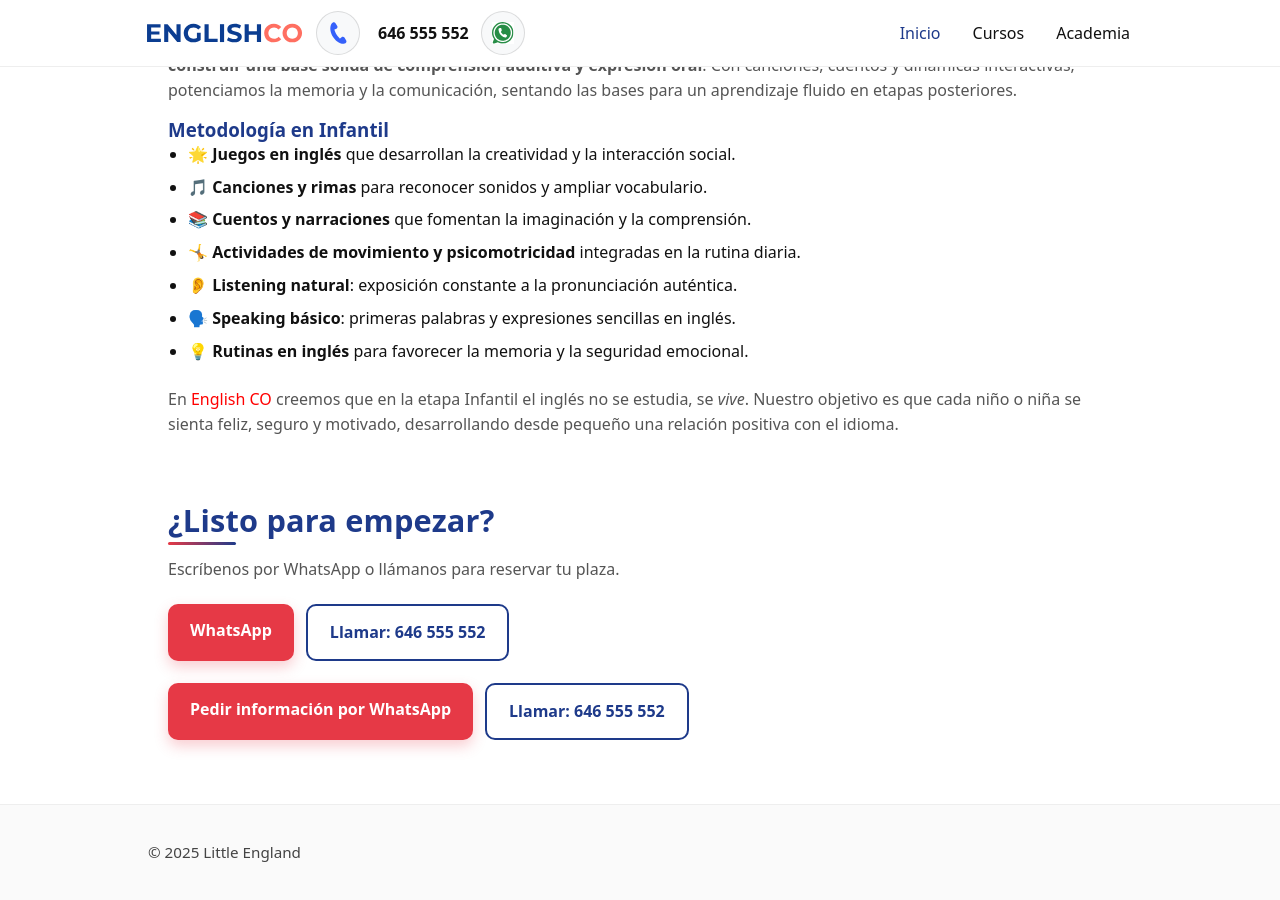
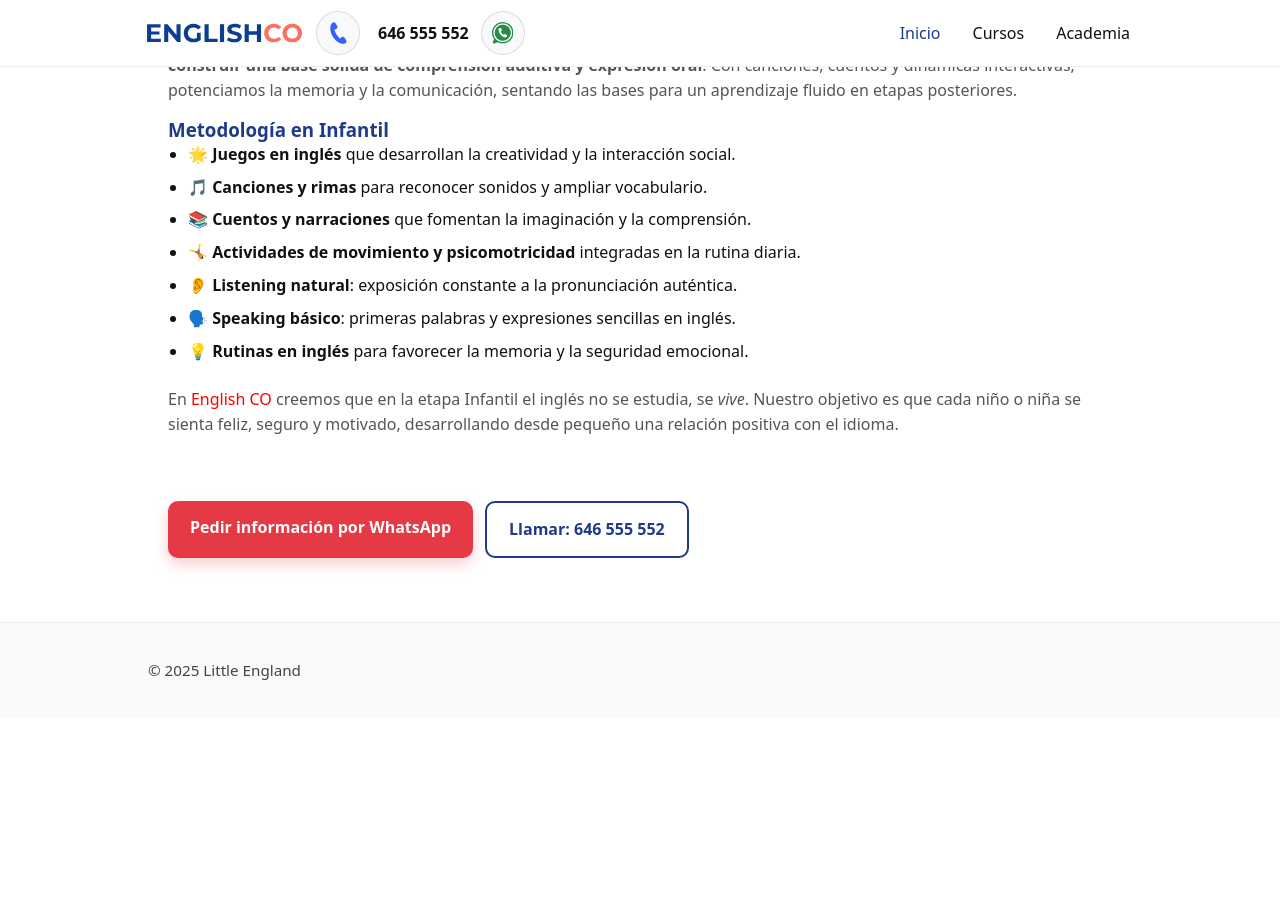
Before and after one commit to dixonbruce/englishco, a Jekyll site: the page built from infantil.html, in a window 1280 px wide and 900 px high, scrolled down 1200 px. Built offline with Jekyll 4.4.1, drawn with Linux system fonts in a browser that asks for light colours; after the commit the page ends 1918 px from its top, so only the background shows below that.

Commit message:
Update infantil.html

```diff
--- a/infantil.html
+++ b/infantil.html
@@ -56,17 +56,7 @@ section: "cursos"
 </section>
 <!-- CTA -->
 <section class="cta-band">
-  <div class="cta-band__inner">
-    <h2>¿Listo para empezar?</h2>
-    <p>Escríbenos por WhatsApp o llámanos para reservar tu plaza.</p>
-    <div class="cta-row">
-      <a class="cta-button cta-button--wa" href="https://wa.me/34646555552" target="_blank" rel="noopener">
-        WhatsApp
-      </a>
-      <a class="cta-button cta-button--outline" href="tel:+34646555552">
-        Llamar: 646 555 552
-      </a>
-    </div>
+
 
     <p class="cta-row">
       <a class="cta-button" href="https://wa.me/34646555552" target="_blank" rel="noopener">Pedir información por WhatsApp</a>
```
